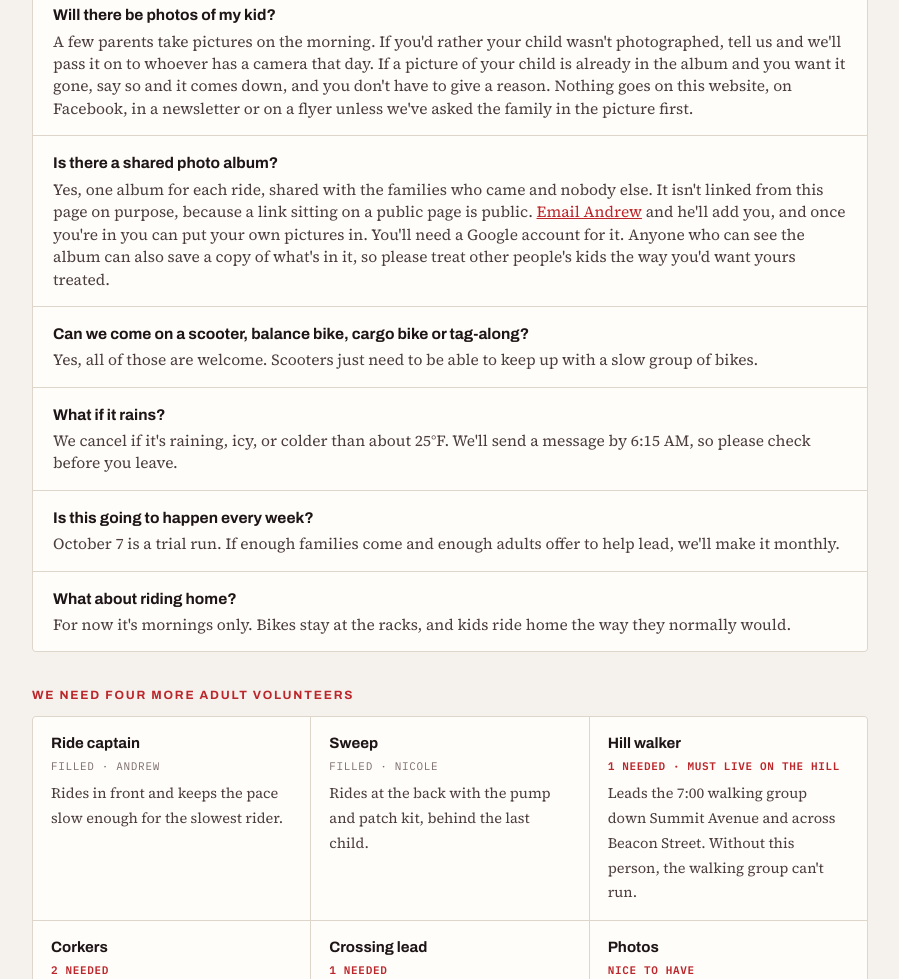
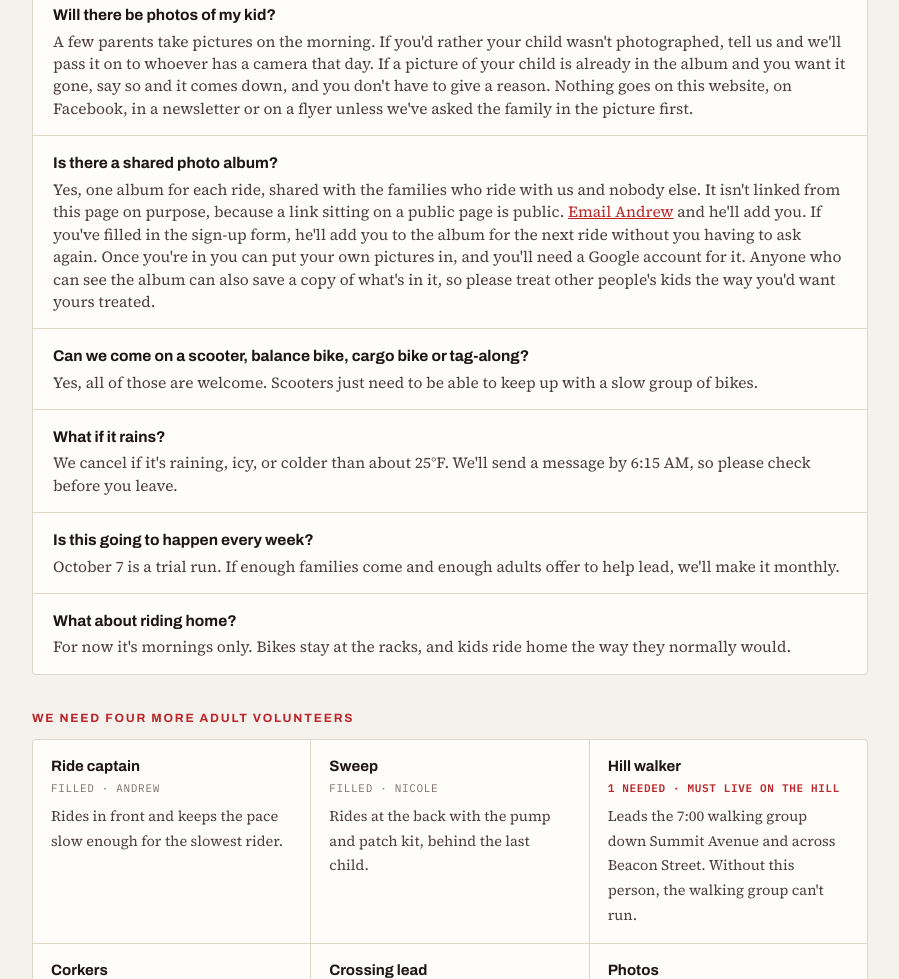
Before and after one commit to andrewpgordon/brooklinebikebus.org, a plain HTML site: page public/driscoll/index.html in a window 1280 px wide. Shown: the part 3292-4271 px from the top of the page, without its empty margins (190-1089 px from the left). Drawn offline with Linux system fonts and the light colour scheme.

Commit message:
Signing up gets you into the album for the next ride
The album answer on the ride page now says what happens if you've already filled
in the form: Andrew adds you for the next ride and you don't have to ask twice.
Still a hand-add on his end, so the page doesn't promise it happens by itself.

Also written up the Google Group idea. It works as the mailing list. As the album
gate it probably doesn't, because Photos adds people by Google account and a
group address isn't one, and the thread that says so wouldn't load. Drive does do
it and Google documents it, at the cost of giving families Editor on everyone
else's pictures.

No album URL on the page. robots.txt lets everything crawl and /driscoll/ is in
the sitemap, so a link there is indexed for good.

Co-Authored-By: Claude Opus 5 <noreply@anthropic.com>

```diff
--- a/public/driscoll/index.html
+++ b/public/driscoll/index.html
@@ -179,7 +179,7 @@
       <div><dt>We live on the hill but can't make 7:00.</dt><dd>Just meet us at the northeast corner of Griggs Park any time between 7:15 and 7:30. Walk, ride or drive down, whatever is easiest.</dd></div>
       <div><dt>Can I drop my child off and not come?</dt><dd>No. Every child has to ride with their own parent or guardian, or with another adult that parent has arranged ahead of time. We're volunteers riding with our own kids, and we aren't supervising anyone else's child.</dd></div>
       <div><dt>Will there be photos of my kid?</dt><dd>A few parents take pictures on the morning. If you'd rather your child wasn't photographed, tell us and we'll pass it on to whoever has a camera that day. If a picture of your child is already in the album and you want it gone, say so and it comes down, and you don't have to give a reason. Nothing goes on this website, on Facebook, in a newsletter or on a flyer unless we've asked the family in the picture first.</dd></div>
-      <div><dt>Is there a shared photo album?</dt><dd>Yes, one album for each ride, shared with the families who came and nobody else. It isn't linked from this page on purpose, because a link sitting on a public page is public. <a href="mailto:andrewpgordon@gmail.com?subject=Bike%20bus%20photo%20album">Email Andrew</a> and he'll add you, and once you're in you can put your own pictures in. You'll need a Google account for it. Anyone who can see the album can also save a copy of what's in it, so please treat other people's kids the way you'd want yours treated.</dd></div>
+      <div><dt>Is there a shared photo album?</dt><dd>Yes, one album for each ride, shared with the families who ride with us and nobody else. It isn't linked from this page on purpose, because a link sitting on a public page is public. <a href="mailto:andrewpgordon@gmail.com?subject=Bike%20bus%20photo%20album">Email Andrew</a> and he'll add you. If you've filled in the sign-up form, he'll add you to the album for the next ride without you having to ask again. Once you're in you can put your own pictures in, and you'll need a Google account for it. Anyone who can see the album can also save a copy of what's in it, so please treat other people's kids the way you'd want yours treated.</dd></div>
       <div><dt>Can we come on a scooter, balance bike, cargo bike or tag-along?</dt><dd>Yes, all of those are welcome. Scooters just need to be able to keep up with a slow group of bikes.</dd></div>
       <div><dt>What if it rains?</dt><dd>We cancel if it's raining, icy, or colder than about 25&deg;F. We'll send a message by 6:15 AM, so please check before you leave.</dd></div>
       <div><dt>Is this going to happen every week?</dt><dd>October 7 is a trial run. If enough families come and enough adults offer to help lead, we'll make it monthly.</dd></div>
```
Also changed, not shown: 2 other files.
